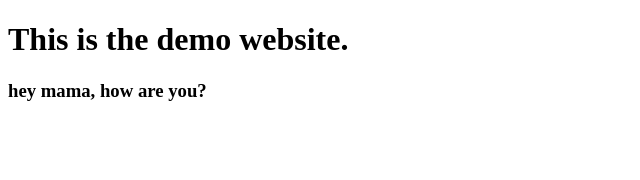
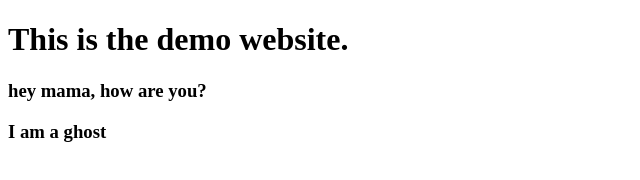
Before and after one commit to eamin126237/demo-website, a plain HTML site: page index.html in a window 1280 px wide. Shown: the whole page, without its empty margins (0-640 px from the left). Drawn offline with Linux system fonts and the light colour scheme.

Commit message:
Update index.html

```diff
--- a/index.html
+++ b/index.html
@@ -8,5 +8,6 @@
     <body>
         <h1>This is the demo website.</h1>
         <h3>hey mama, how are you?</h3>
+        <h3>I am a ghost</h3>
     </body>
 </html>
```
